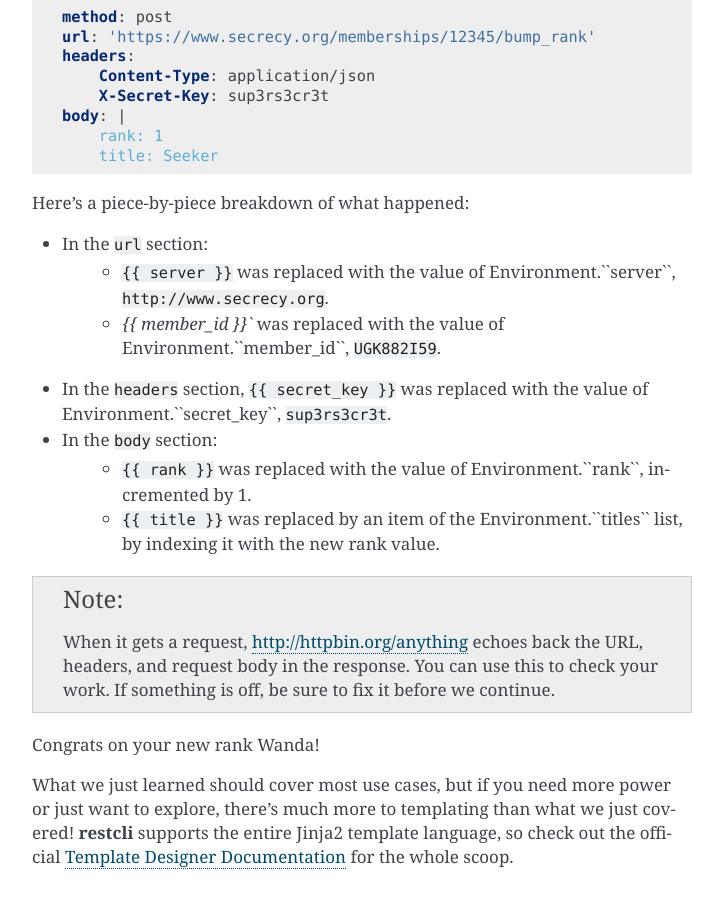
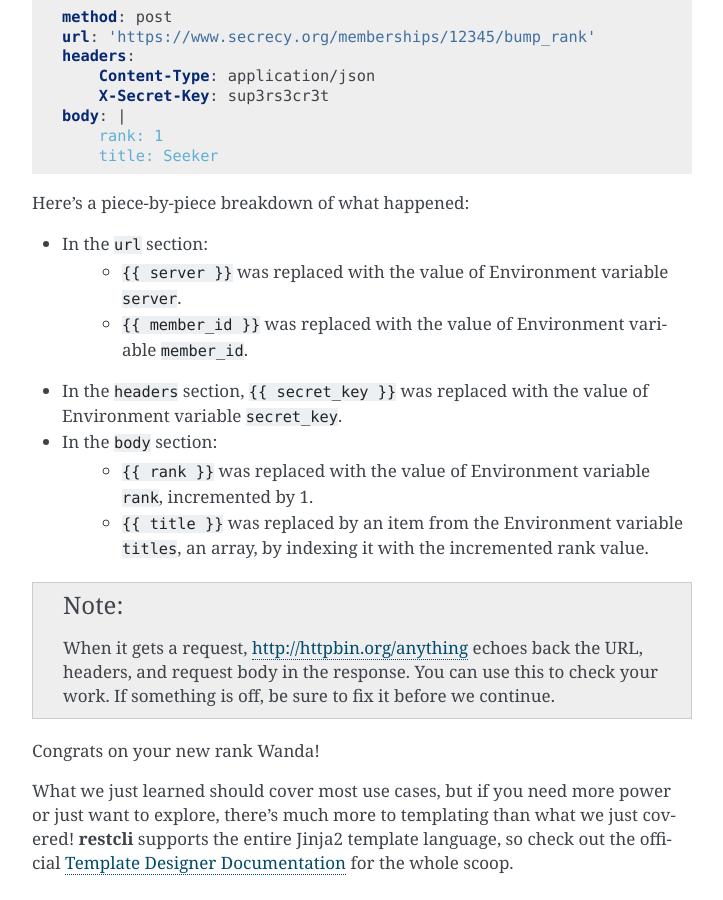
Before and after one commit to augustawind/restcli, a Sphinx documentation site: the page built from docs/tutorial.rst, in a window 1280 px wide and 900 px high, scrolled down 4434 px. Shown: the whole window, without its empty margins (388-1111 px from the left). Built offline with Sphinx 7.4.7, drawn with Linux system fonts in a browser that asks for light colours; pages that are not in the unit, such as notebooks, are missing from menus; some of the changed text lies outside the part shown.

Commit message:
doc cleanup

```diff
--- a/docs/tutorial.rst
+++ b/docs/tutorial.rst
@@ -6,11 +6,12 @@ Tutorial: Modeling an API
     This tutorial assumes that you've read the :doc:`Overview </overview>` and
     :doc:`Usage </usage>` documentation.
 
-Throughout this tutorial we will be modeling an API with **restcli**, gradually
-adding to it as we learn new concepts, until we have a complete API client suite.
-While the final result will be pasted at the end, I encourage you to follow
-along and do it yourself as we go. This will give you many opportunities to
-experiment and learn things you may not have learned otherwise!
+Throughout this tutorial we will be modeling an API with **restcli**,
+gradually adding to it as we learn new concepts, until we have a complete
+API client suite. While the final result will be pasted at the end, I
+encourage you to follow along and do it yourself as we go. This will give
+you many opportunities to experiment and learn things you may not have
+learned otherwise!
 
 .. _tutorial_debriefing:
 
@@ -66,17 +68,17 @@ We'll start by modelling the new member invitation service:
 We made a new Collection and saved it as ``secrecy.yaml``. So far it has one
 Group called ``memberships`` with one Request called ``invite``.
 
-As requested, we've also added an ``X-Secret-Key`` header which holds the secret
-key. It's parameterized so that each Whisperer can have their own personal key.
-This will be explained later in the `templating`_ section.
+As requested, we've also added an ``X-Secret-Key`` header which holds the
+secret key. It's parameterized so that each Whisperer can have their own
+personal key. This will be explained later in the `templating`_ section.
 
 .. _tutorial_request_parameters:
 
 Request Parameters
 ~~~~~~~~~~~~~~~~~~
 
-Let's zoom in a bit on Requests. While we're at it, we'll inspect our ``invite``
-Request more closely as well.
+Let's zoom in a bit on Requests. While we're at it, we'll inspect our
+``invite`` Request more closely as well.
 
 ``method`` (string, required)
     HTTP method to use. Case insensitive.
@@ -89,9 +91,9 @@ Request more closely as well.
     Fully qualified URL that will receive the request. Supports `templating`_.
 
     We chose to parameterize the ``scheme://host`` portion of the URL as
-    ``{{ server }}``. As we'll see later, this makes it easy to change the host
-    without a lot of labor, and makes it clear that the path portion of the URL,
-    ``/memberships/invite``, is the real subject of this Request.
+    ``{{ server }}``. As we'll see later, this makes it easy to change the
+    host without a lot of labor, and makes it clear that the path portion of
+    the URL, ``/memberships/invite``, is the real subject of this Request.
 
     We'll learn more about template variables later, but for now we know that
     invitations happen at ``/send_invite``.
@@ -228,17 +230,17 @@ what it would look like:
 Here's a piece-by-piece breakdown of what happened:
 
 + In the ``url`` section:
-    + ``{{ server }}`` was replaced with the value of Environment.``server``,
-      ``http://www.secrecy.org``.
-    + `{{ member_id }}`` was replaced with the value of Environment.``member_id``,
-      ``UGK882I59``.
+    + ``{{ server }}`` was replaced with the value of Environment variable
+      ``server``.
+    + ``{{ member_id }}`` was replaced with the value of Environment variable
+      ``member_id``.
 + In the ``headers`` section, ``{{ secret_key }}`` was replaced with the value
-  of Environment.``secret_key``, ``sup3rs3cr3t``.
+  of Environment variable ``secret_key``.
 + In the ``body`` section:
-    + ``{{ rank }}`` was replaced with the value of Environment.``rank``,
-      incremented by 1.
-    + ``{{ title }}`` was replaced by an item of the Environment.``titles``
-      list, by indexing it with the new rank value.
+    + ``{{ rank }}`` was replaced with the value of Environment variable
+      ``rank``, incremented by 1.
+    + ``{{ title }}`` was replaced by an item from the Environment variable
+      ``titles``, an array, by indexing it with the incremented rank value.
 
 .. note::
     When it gets a request, http://httpbin.org/anything echoes back the
@@ -247,10 +249,10 @@ Here's a piece-by-piece breakdown of what happened:
 
 Congrats on your new rank Wanda!
 
-What we just learned should cover most use cases, but if you need more power or
-just want to explore, there's much more to templating than what we just covered!
-**restcli** supports the entire Jinja2 template language, so check out the official
-`Template Designer Documentation`_ for the whole scoop.
+What we just learned should cover most use cases, but if you need more power
+or just want to explore, there's much more to templating than what we just
+covered! **restcli** supports the entire Jinja2 template language, so check
+out the official `Template Designer Documentation`_ for the whole scoop.
 
 .. _tutorial_scripting:
 
```
Also changed, not shown: other parts of docs/tutorial.rst (+12 -12 lines), docs/requests.rst (+5 -2 lines), docs/usage.rst (+7 -0 lines).
